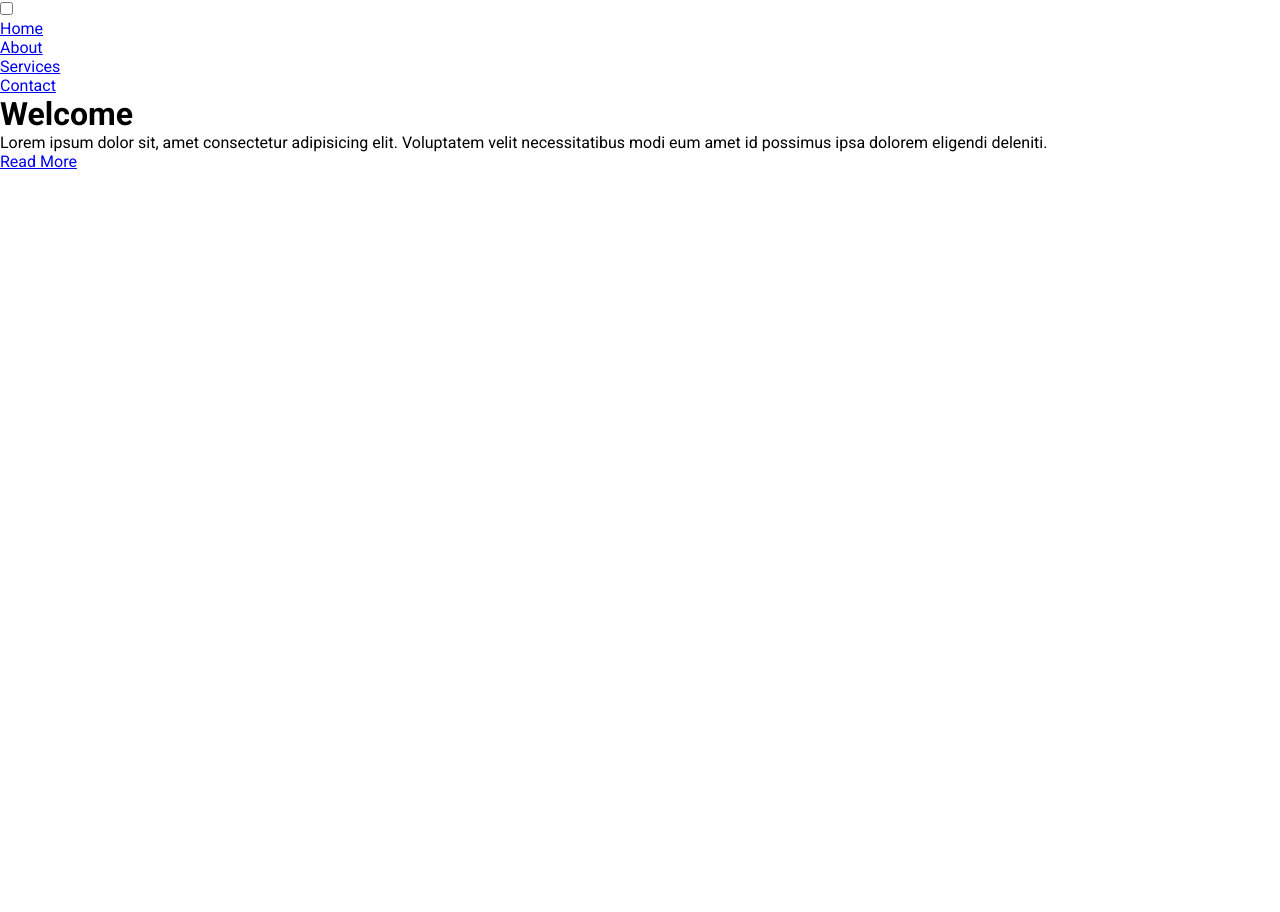
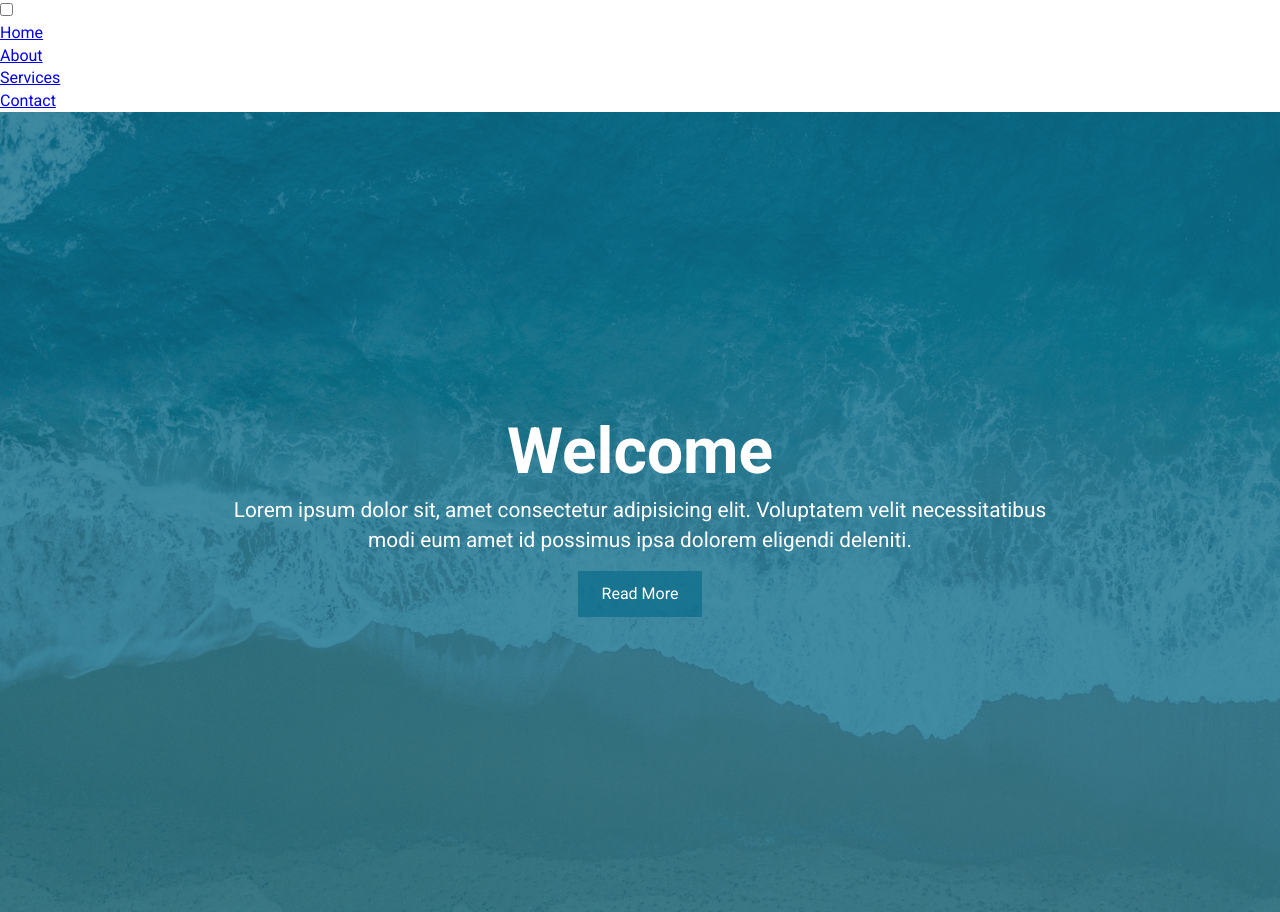
Before and after one commit to anasommer/css-hamburger-menu, a plain HTML site: page index.html in a window 1280 px wide. Before the commit the page ends 800 px from the top, so only its background shows below. Drawn offline with Linux system fonts and the light colour scheme.

Commit message:
showcase styling

```diff
--- a/css/style.css
+++ b/css/style.css
@@ -13,4 +13,62 @@
 
 body {
   font-family: 'Roboto', sans-serif;
+  line-height: 1.4;
 }
+
+.container {
+  max-width: 960px;
+  margin: auto;
+  overflow: hidden;
+  padding: 0 3rem;
+}
+
+#showcase {
+  background: var(--primary-color);
+  color: #fff;
+  height: 100vh;
+  position: relative;
+}
+
+#showcase:before {
+  content: '';
+  background: url(../img/showcase.jpg) no-repeat center center/cover;
+  position: absolute;
+  top: 0;
+  left: 0;
+  width: 100%;
+  height: 100%;
+  z-index: -1;
+}
+
+#showcase .showcase-container {
+  display: flex;
+  flex-direction: column;
+  align-items: center;
+  justify-content: center;
+  text-align: center;
+  height: 100%;
+}
+
+#showcase h1 {
+  font-size: 4rem;
+}
+
+#showcase p {
+  font-size: 1.3rem;
+}
+
+.btn {
+  display: inline-block;
+  border: none;
+  background: var(--primary-color);
+  color: #fff;
+  padding: 0.75rem 1.5rem;
+  margin-top: 1rem;
+  transition: opacity 1s ease-in-out;
+  text-decoration: none;
+}
+
+.btn:hover {
+  opacity: 0.7;
+}
```
